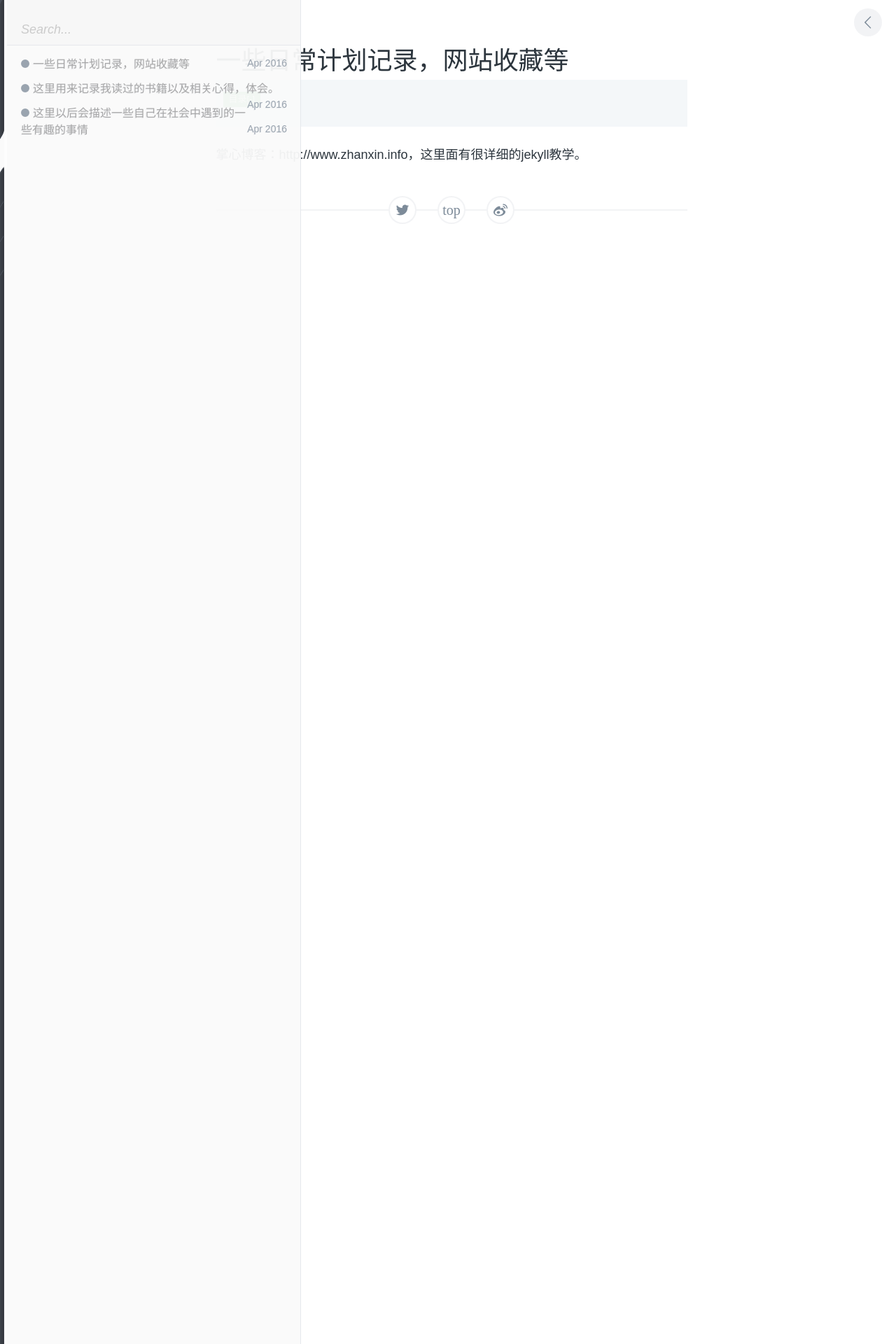
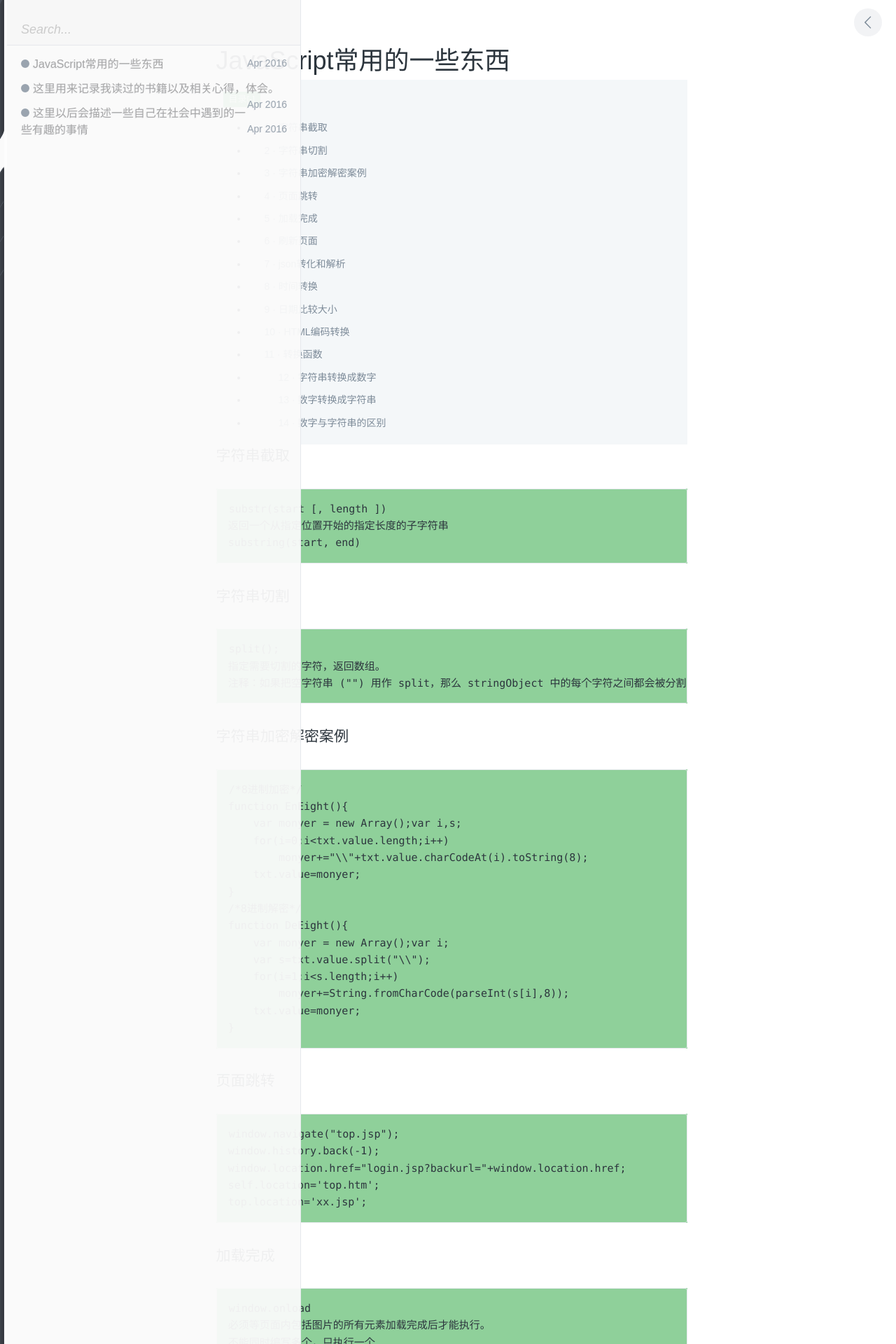
Before and after one commit to klsstt/klsstt.github.io, a Jekyll site: the page built from _posts/recorded/2016-04-15-recorded.md, in a window 1280 px wide. Shown: the top 1920 px of the page at 70% size. Built offline with Jekyll 4.4.1, drawn with Linux system fonts in a browser that asks for light colours; comment, search, counter and statistics services are not loaded; some of the changed text lies outside the part shown.

Commit message:
Added files via upload

```diff
--- a/_posts/recorded/2016-04-15-recorded.md
+++ b/_posts/recorded/2016-04-15-recorded.md
@@ -1,7 +1,154 @@
 ---
 layout: post
-title:  一些日常计划记录，网站收藏等
-date:   2016-04-15 13:02:06 +0800
+title:  JavaScript常用的一些东西
+date:   2016-04-18 16:18:06 +0800
 categories: 日常记录
 ---
-掌心博客：http://www.zhanxin.info，这里面有很详细的jekyll教学。
+
+### 字符串截取
+    substr(start [, length ])
+    返回一个从指定位置开始的指定长度的子字符串
+    substring(start, end)
+
+### 字符串切割
+	split();
+	指定需要切割的字符，返回数组。
+	注释：如果把空字符串 ("") 用作 split，那么 stringObject 中的每个字符之间都会被分割。
+
+### 字符串加密解密案例
+
+	/*8进制加密*/
+	function EnEight(){
+	    var monyer = new Array();var i,s;
+	    for(i=0;i<txt.value.length;i++)
+	        monyer+="\\"+txt.value.charCodeAt(i).toString(8);
+	    txt.value=monyer;
+	}
+	/*8进制解密*/
+	function DeEight(){
+	    var monyer = new Array();var i;
+	    var s=txt.value.split("\\");
+	    for(i=1;i<s.length;i++)
+	        monyer+=String.fromCharCode(parseInt(s[i],8));
+	    txt.value=monyer;
+	}
+
+### 页面跳转
+    window.navigate("top.jsp");
+    window.history.back(-1);
+    window.location.href="login.jsp?backurl="+window.location.href;
+    self.location='top.htm';
+    top.location='xx.jsp';
+
+### 加载完成
+    window.onload
+    必须等页面内包括图片的所有元素加载完成后才能执行。
+    不能同时编写多个，只执行一个
+    $(document).ready()
+    是DOM结构绘制完毕后就可以执行
+    可以编写多个
+    简写$(function(){});
+    $(window).load()等同与window.onload
+
+### 刷新页面
+    history.go(0)
+    location.reload()
+    location=location
+    location.assign(location)
+    document.execCommand('Refresh')
+    window.navigate(location)
+    location.replace(location)
+    document.URL=location.href
+
+### json转化和解析
+
+    JSON.parse("{a:'111',b:'ccc'}");  //解析
+    eval("("+"{{ cpu_data }}"+")"); //解析
+
+### 时间转换
+
+    var day1 = parseInt(new Date().valueOf()/1000); //获得当前时间时间戳
+    day2 = new Date(day1*1000);
+    alert(day2.getFullYear()+"-"+(day2.getMonth()+1)+"-"+day2.getDate()+" "+day2.getHours()+":"+day2.getMinutes()+":"+day2.getSeconds())
+    d = new Date();
+    s = d.getFullYear() + "-";
+    s += ("0"+(d.getMonth()+1)).slice(-2) + "-";
+    s += ("0"+d.getDate()).slice(-2) + " ";
+    s += ("0"+d.getHours()).slice(-2) + ":";
+    s += ("0"+d.getMinutes()).slice(-2) + ":";
+    s += ("0"+d.getSeconds()).slice(-2) + ".";
+    s += ("00"+d.getMilliseconds()).slice(-3);
+
+### 日期比较大小
+
+	<script>
+	 var beginDate=$("#beginDate").val();
+	 var endDate=$("#endDate").val();
+	 var d1 = new Date(beginDate.replace(/\-/g, "\/"));
+	 var d2 = new Date(endDate.replace(/\-/g, "\/"));
+
+	 if(beginDate!=""&&endDate!=""&&d1 >=d2)
+	 {
+	  alert("开始时间不能大于结束时间！");
+	  return false;
+	 }
+	 </script>
+### URI编码转换
+
+    var a="':'";
+    en = encodeURI(a);    //编码
+    a = decodeURI(en);    //解码
+
+### HTML编码转换
+
+    function htmlEncode(value){
+      return $('<div/>').text(value).html();
+    }
+
+    function htmlDecode(value){
+      return $('<div/>').html(value).text();
+    }
+
+### 转换函数
+
+	javascript提供parseInt()和parseFloat()两个转换函数
+
+#### 字符串转换成数字
+
+	将字符串转换成数字，得用到parseInt函数。
+	parseInt(string) ： 函数从string的开始解析，返回一个整数。
+
+	举例：parseInt('123') : 返回 123（int）；
+	     parseInt('1234xxx') : 返回 1234（int）；
+
+	如果解析不到数字，则将返回一个NaN的值，可以用isNaN()函数来检测；
+
+	举例 ：
+	 var i = parseInt('abc');
+	 if (isNaN(i))
+	 {
+	    alert('NaN value');
+	 }
+
+	parseFloat函数是将字符串转换成浮点数。
+	举例：parseFloat('31.24abc') : 返回 31.24；
+
+#### 数字转换成字符串
+
+	将字符串转换成数字，得用到String类的toString方法
+	举例：
+	var i = 10;
+	var s = i.toString();
+	alert(typeof s);     //将输出 String
+
+#### 数字与字符串的区别
+
+	js的数字的加法与字符串的连接都是 + 符号， 所以究竟是加还是字符串的连接就取决与变量的类型。
+	举例：
+	var a = 'abc' + 'xyz';    //a的值为：abcxyz,字符串与字符串是连接
+	var a = 10 + 5;           //a的值为：15，数字是加
+	var a = 'abc' + 10;       //a的值为：abc10，字符串与数字，自动将10转换成字符串了
+	var a = 'abc' + 10 + 20 + 'cd';  //a的值为:abc1020cd
+	var a = 10 + 20 + 'abc' + 'cd';  //a的值为:30abccd，可以数字加的先数字加，然后再连接
+
+	如果从html页面元素得到的值，想按数字加，就需要先转换为数字，因为从页面得到的值默认是字符串。
```
